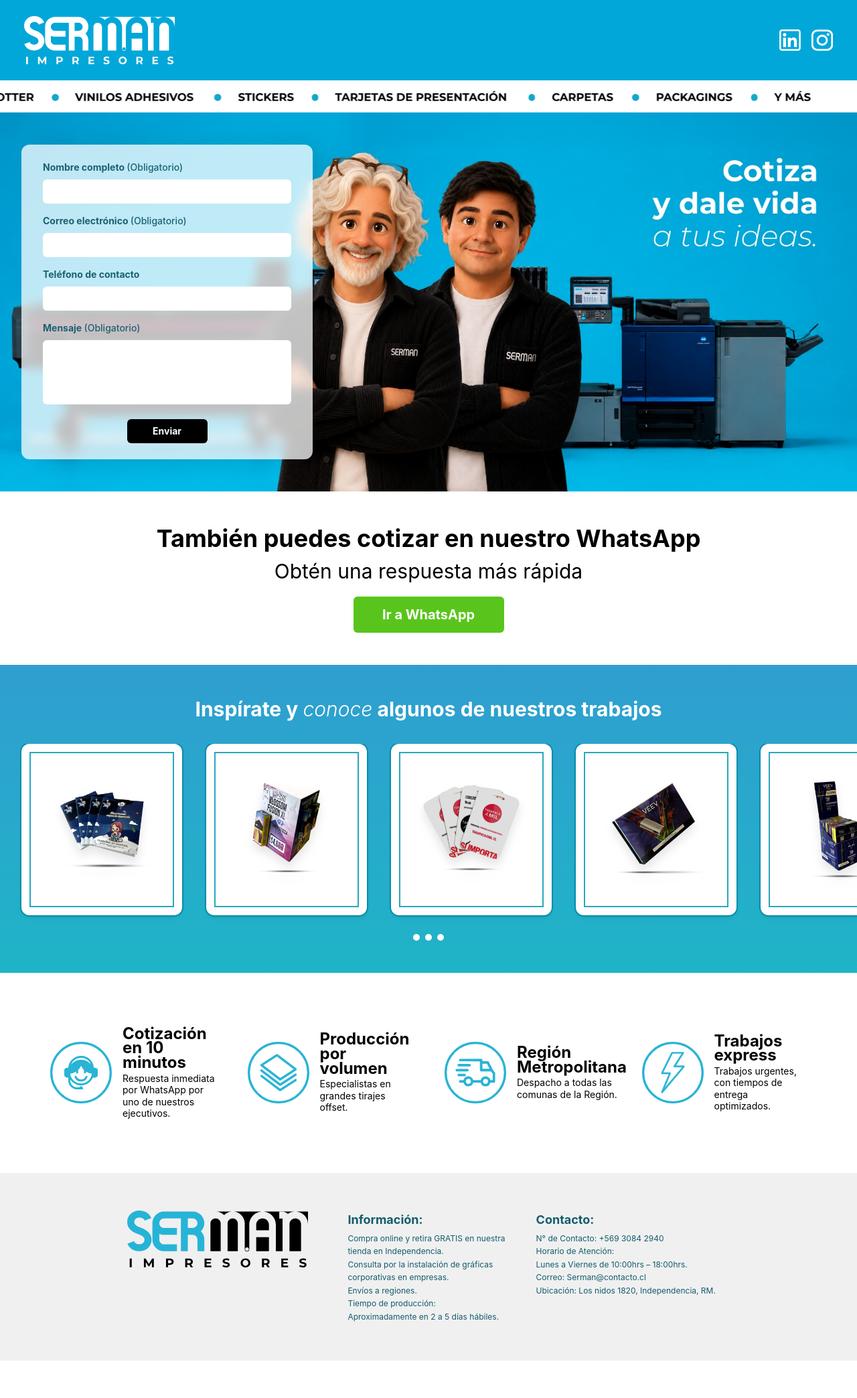
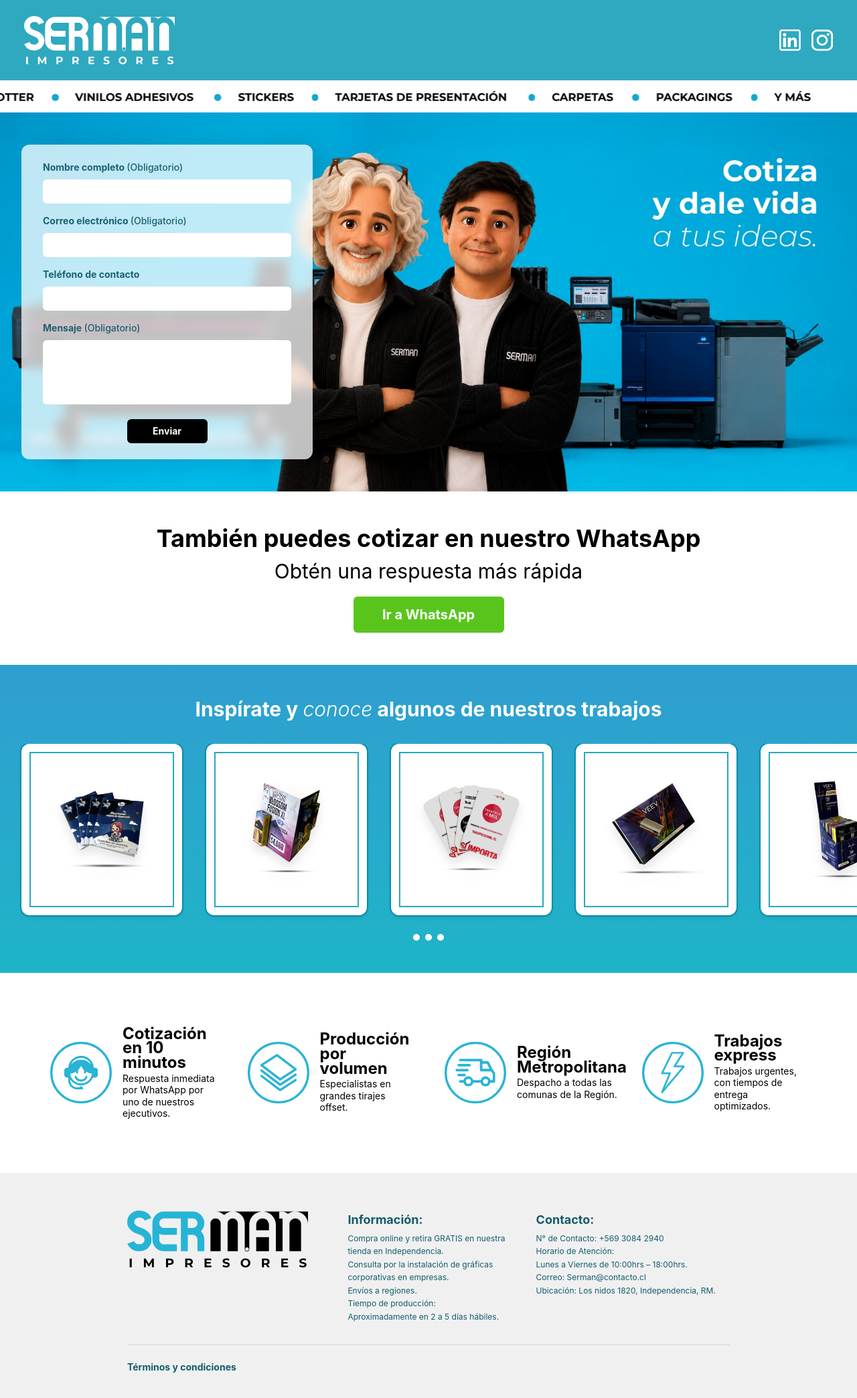
Before and after one commit to pauloserrab/serman-web, a React (Vite) app: page / in a window 1280 px wide. Shown: the top 2088 px of the page at 67% size. Before the commit the page ends 2032 px from the top, so only its background shows below. Built offline with nearby package versions, Linux system fonts and the light colour scheme.

Commit message:
Agrega link a terminos y condiciones

```diff
--- a/src/App.jsx
+++ b/src/App.jsx
@@ -27,6 +27,7 @@ const FORM_EMAIL = "paulo.serra.b@gmail.com";
 const WHATSAPP_URL = "#";
 const INSTAGRAM_URL = "https://www.instagram.com/sermanimpresorescl";
 const LINKEDIN_URL = "https://www.linkedin.com/company/sermancl";
+const TERMS_PDF_URL = "/documentos/terminos-y-condiciones.pdf";
 
 const trabajos = [
   trabajo1,
@@ -65,7 +66,7 @@ const beneficios = [
 function Header() {
   return (
     <header className="bg-white">
-      <div className="bg-[#02A7D9] px-5 py-5 md:px-9 md:py-6">
+      <div className="bg-[#2ea9bf] px-5 py-5 md:px-9 md:py-6">
         <div className="mx-auto flex max-w-[1280px] items-center justify-between gap-5">
           <a href="#" aria-label="Ir al inicio" className="shrink-0">
             <img
@@ -416,6 +417,17 @@ function Footer() {
           <p>Ubicación: Los nidos 1820, Independencia, RM.</p>
         </div>
       </div>
+
+      <div className="mx-auto mt-8 max-w-[900px] border-t border-[#d7d7d7] pt-5 text-center md:text-left">
+        <a
+          href={TERMS_PDF_URL}
+          target="_blank"
+          rel="noreferrer"
+          className="text-sm font-bold text-[#135c6c] underline-offset-4 hover:underline"
+        >
+          Términos y condiciones
+        </a>
+      </div>
     </footer>
   );
 }
```
Also changed, not shown: 1 other file (tests, documents, lock files or other folders).
